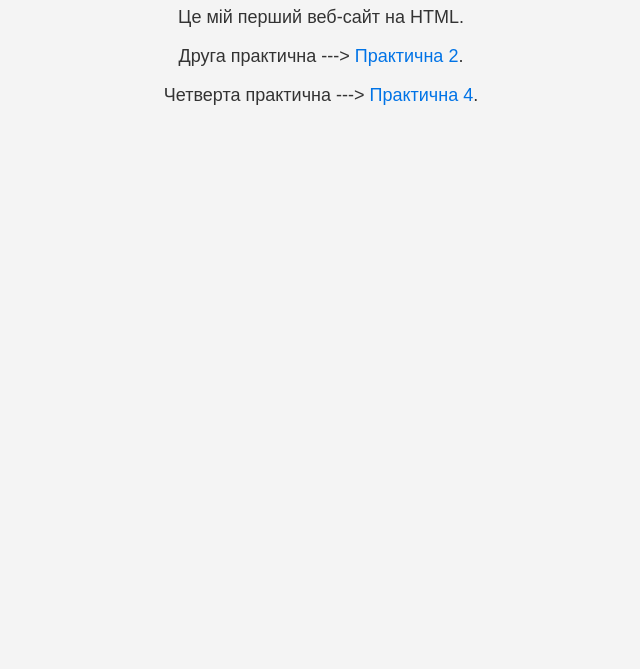
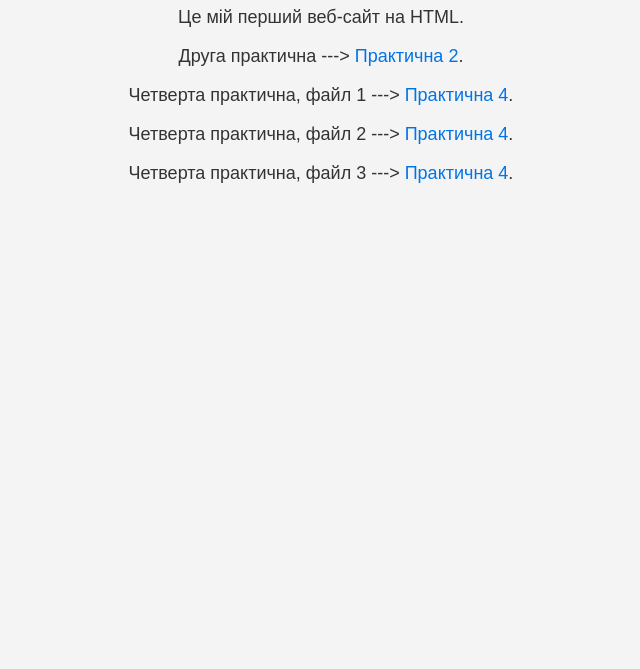
Before and after one commit to pukhtastanislav/stasnislavpukhta.io, a plain HTML site: page index.html in a window 1280 px wide. Shown: the part 131-800 px from the top of the page, without its empty margins (319-959 px from the left). Drawn offline with Linux system fonts and the light colour scheme.

Commit message:
Update index.html

```diff
--- a/index.html
+++ b/index.html
@@ -28,6 +28,10 @@
     <h1>Привіт, світ!</h1>
     <p>Це мій перший веб-сайт на HTML.</p>
     <p>Друга практична ---> <a href="pr2/index.html" target="_blank">Практична 2</a>.</p>
-     <p>Четверта практична ---> <a href="pr4/index.html" target="_blank">Практична 4</a>.</p>
+     <p>Четверта практична, файл 1  ---> <a href="index.html/pr4/index.html" target="_blank">Практична 4</a>.</p>
+         <p>Четверта практична, файл 2  ---> <a href="index1.html/pr4/index.html" target="_blank">Практична 4</a>.</p>
+         <p>Четверта практична, файл 3  ---> <a href="index2.html/pr4/index.html" target="_blank">Практична 4</a>.</p>
+
+
 </body>
 </html>
```
